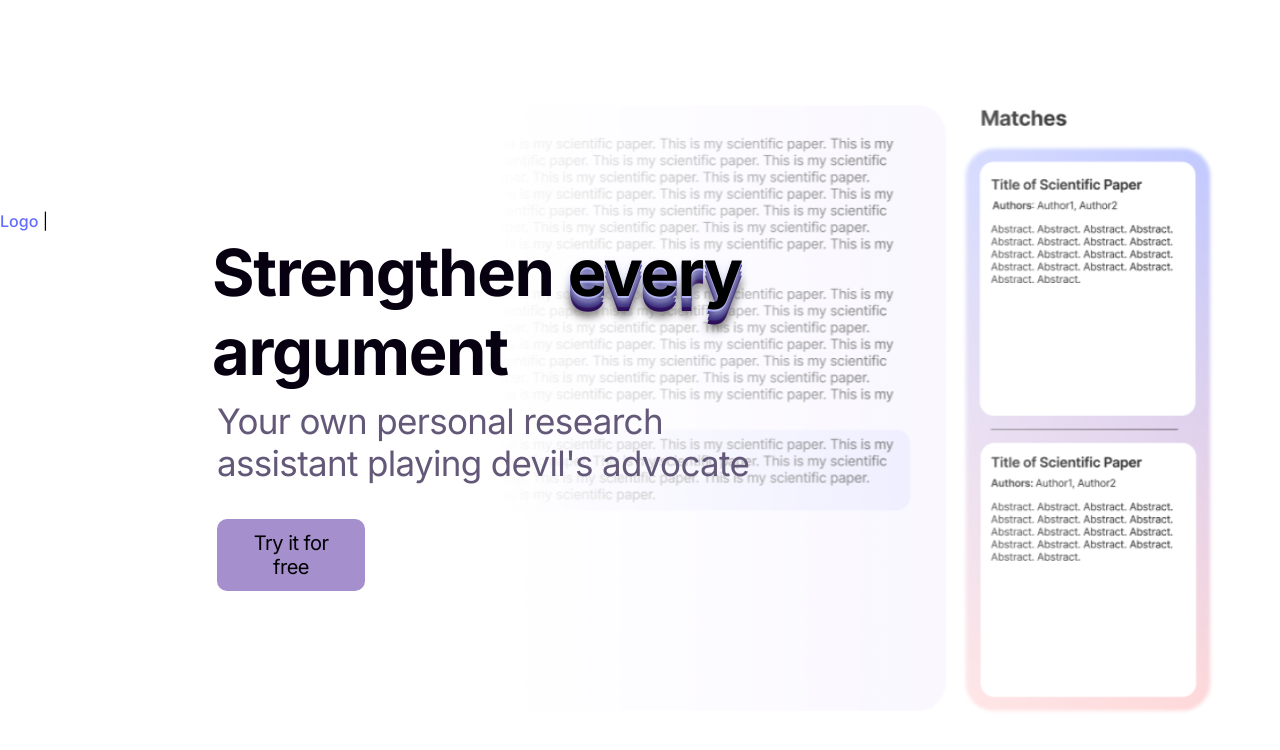
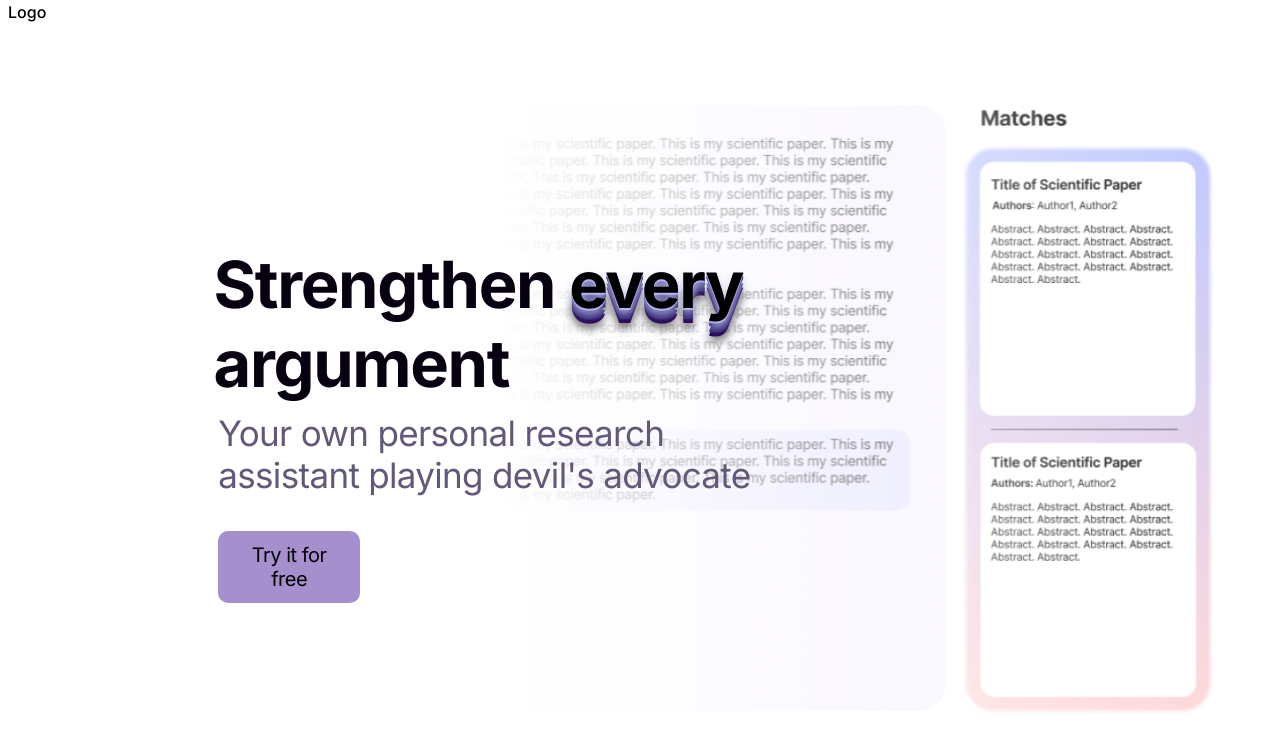
Before and after one commit to daminkim99/uoftHacks, a React (Vite) app in the folder client/: page / in a window 1280 px wide. Shown: the top 750 px of the page. Built offline with nearby package versions, Linux system fonts and the light colour scheme.

Commit message:
extract logo

```diff
--- a/client/src/App.css
+++ b/client/src/App.css
@@ -1,4 +1,4 @@
-#root {
+/* #root {
   max-width: 1280px;
   margin: 0 auto;
   padding: 2rem;
@@ -40,4 +40,8 @@ body {
 
 .card {
   padding: 2em;
+} */
+
+.logo{
+  margin-top:0;
 }
--- a/client/src/App.jsx
+++ b/client/src/App.jsx
@@ -1,17 +1,22 @@
 import React from 'react'
 import {Outlet} from 'react-router-dom'
+import './App.css'
 
 
 function App() {
 
   return(
-    <div>
-      <header>
-      <a href="/">Logo</a> |
-      </header>
-      <main>
-        <Outlet/>
-      </main>
+    <div className="body">
+      <div className='logo'>
+        <a href="/">
+        <header>
+        Logo
+        </header>
+        </a>
+      </div>
+        <main>
+          <Outlet/>
+        </main>
     </div>
   )
 }
--- a/client/src/index.css
+++ b/client/src/index.css
@@ -22,10 +22,8 @@ a:hover {
   color: #535bf2;
 }
 
-body {
+.body {
   margin: 0;
-  display: flex;
-  place-items: center;
   min-width: 320px;
   min-height: 100vh;
 }
--- a/client/src/pages/Landing.css
+++ b/client/src/pages/Landing.css
@@ -39,7 +39,13 @@
 		0 19px 10px rgb(83, 80, 77);
 }
 
+main {
+	display: grid;
+	place-items: center;
+	min-height: 100vh;
+	margin-right: 20vw;
 
+}
 .sub-sub {
 	display: flex;
 	width: 60%;
```
